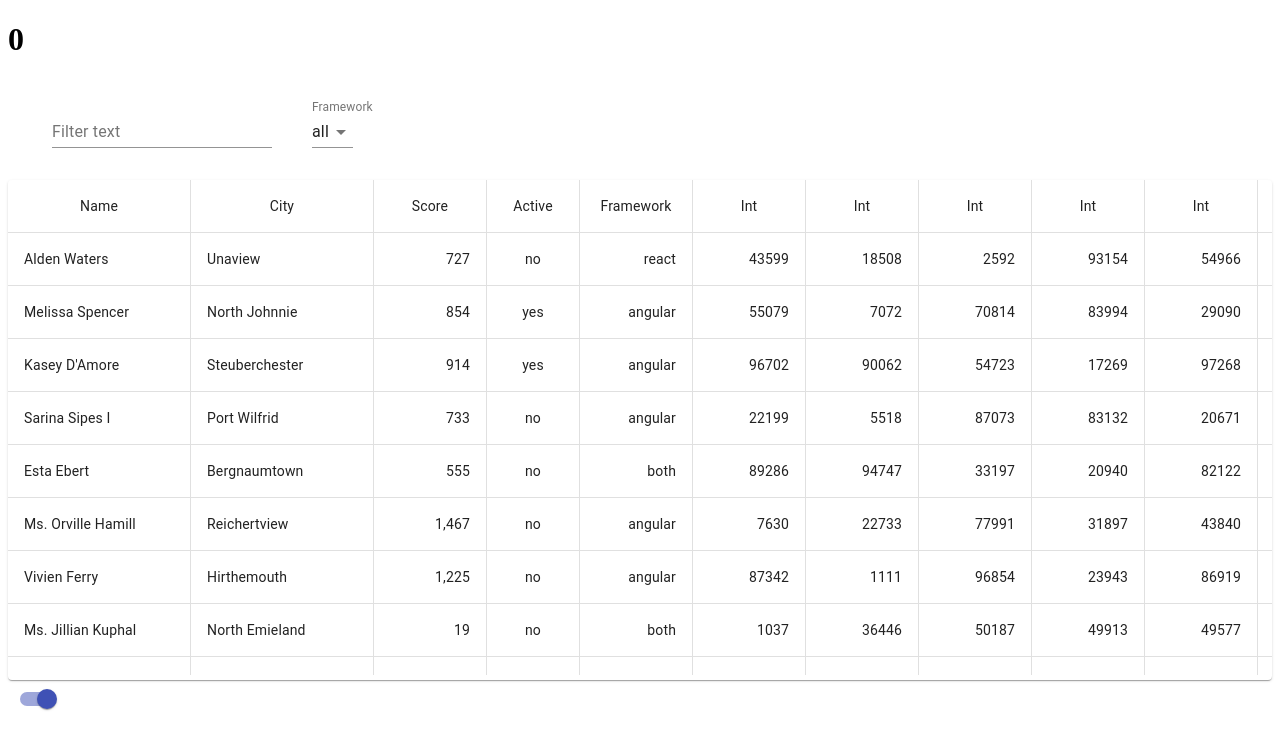
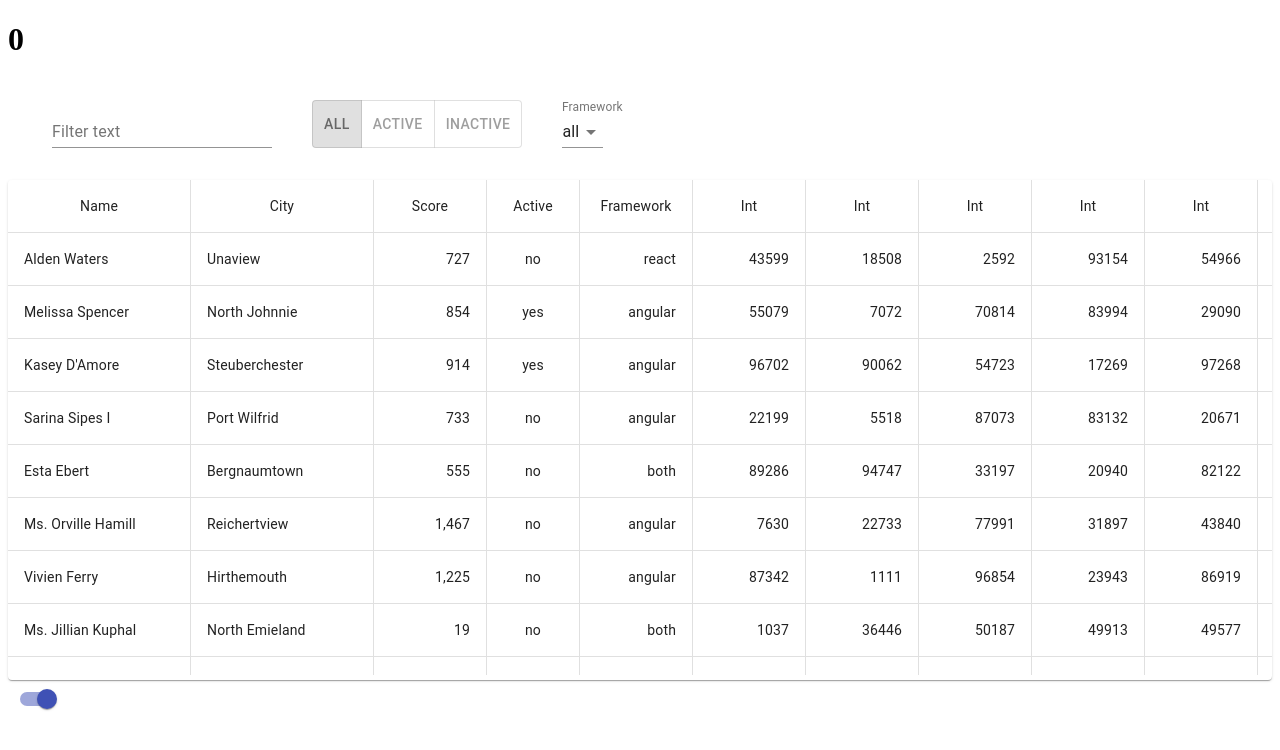
Before and after one commit to Pburua/data-grid, a React app: page / in a window 1280 px wide. Shown: the top 750 px of the page. Built offline with nearby package versions, Linux system fonts and the light colour scheme.

Commit message:
feat: add button row isActive for filtration

```diff
--- a/package.json
+++ b/package.json
@@ -5,6 +5,7 @@
   "main": "index.js",
   "dependencies": {
     "@material-ui/core": "^4.9.3",
+    "@material-ui/lab": "^4.0.0-alpha.45",
     "@types/react-redux": "^7.1.7",
     "autoprefixer": "^9.7.4",
     "css-loader": "^3.4.2",
--- a/src/js/components/FilterControls/FilterControls.tsx
+++ b/src/js/components/FilterControls/FilterControls.tsx
@@ -1,22 +1,24 @@
 import React, { useState } from 'react';
 import { connect } from 'react-redux';
 import { Container, MenuItem, TextField } from '@material-ui/core';
+import ToggleButton from '@material-ui/lab/ToggleButton';
+import ToggleButtonGroup from '@material-ui/lab/ToggleButtonGroup';
 import './FilterControls.scss';
 
-// const isActiveValues = [
-//   {
-//     value: 'all',
-//     label: 'all',
-//   },
-//   {
-//     value: 'active',
-//     label: 'yes',
-//   },
-//   {
-//     value: 'inactive',
-//     label: 'no',
-//   },
-// ];
+const isActiveValues = [
+  {
+    value: 'all',
+    label: 'all',
+  },
+  {
+    value: 'active',
+    label: 'active',
+  },
+  {
+    value: 'inactive',
+    label: 'inactive',
+  },
+];
 
 const frameworkValues = [
   {
@@ -40,6 +42,7 @@ const frameworkValues = [
 const FilterControls = (props: any) => {
   const { filterCriteria } = props;
   const [searchText, setSearchText]: any = useState('');
+  const [isActive, setIsActive]: any = useState('all');
   const [framework, setFramework]: any = useState('all');
 
   console.log(filterCriteria);
@@ -50,6 +53,11 @@ const FilterControls = (props: any) => {
 
   function handleSearchTextChange(event) {
     setSearchText(event.target.value);
+  }
+
+  function handleIsActiveChange(_event, value) {
+    setIsActive(value);
+    log(value);
   }
 
   function handleFrameworkChange(event) {
@@ -70,6 +78,24 @@ const FilterControls = (props: any) => {
         }}
         onChange={handleSearchTextChange}
       />
+
+      <ToggleButtonGroup
+        className="filter-controls__item"
+        value={isActive}
+        exclusive
+        onChange={handleIsActiveChange}
+        aria-label="text alignment"
+      >
+        {isActiveValues.map((option) => (
+          <ToggleButton
+            key={option.value}
+            value={option.value}
+            selected={option.value === isActive}
+          >
+            {option.label}
+          </ToggleButton>
+        ))}
+      </ToggleButtonGroup>
 
       <TextField
         className="filter-controls__item"
```
Also changed, not shown: 1 other file (tests, documents, lock files or other folders).
